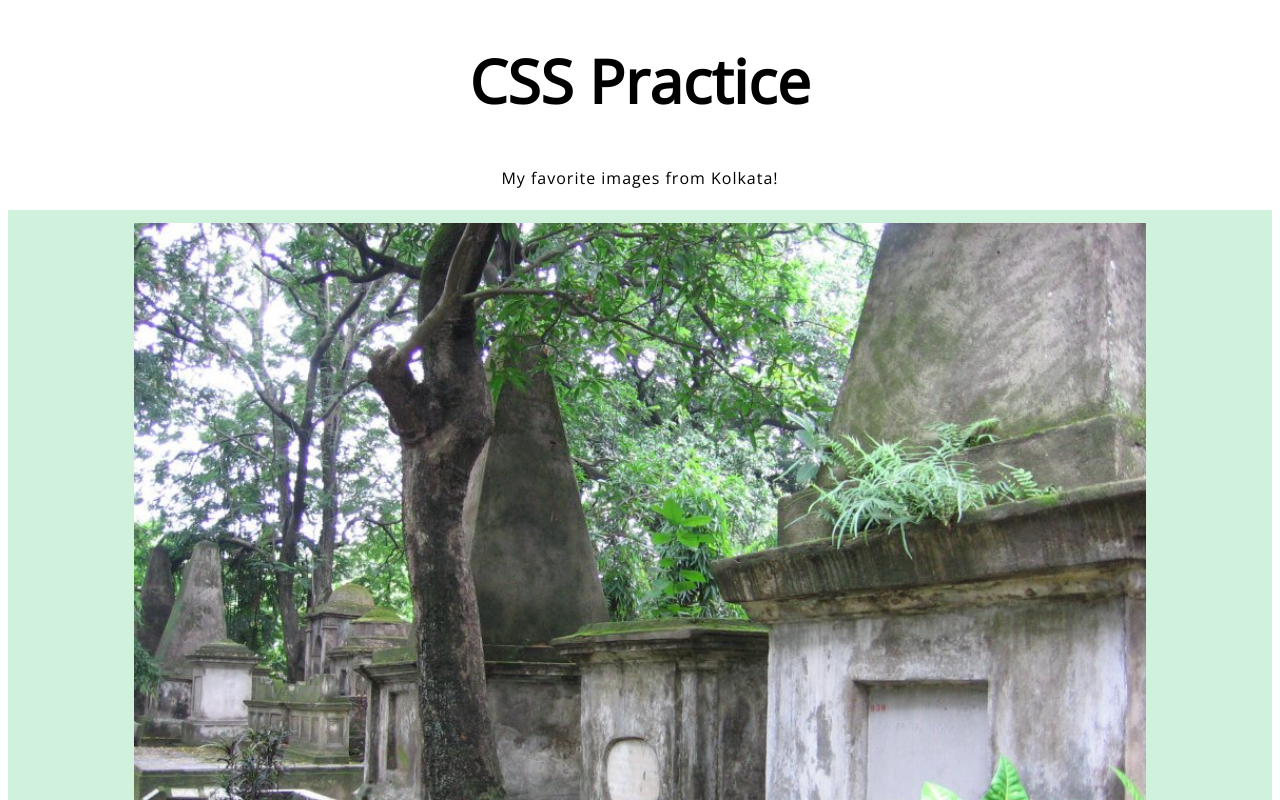
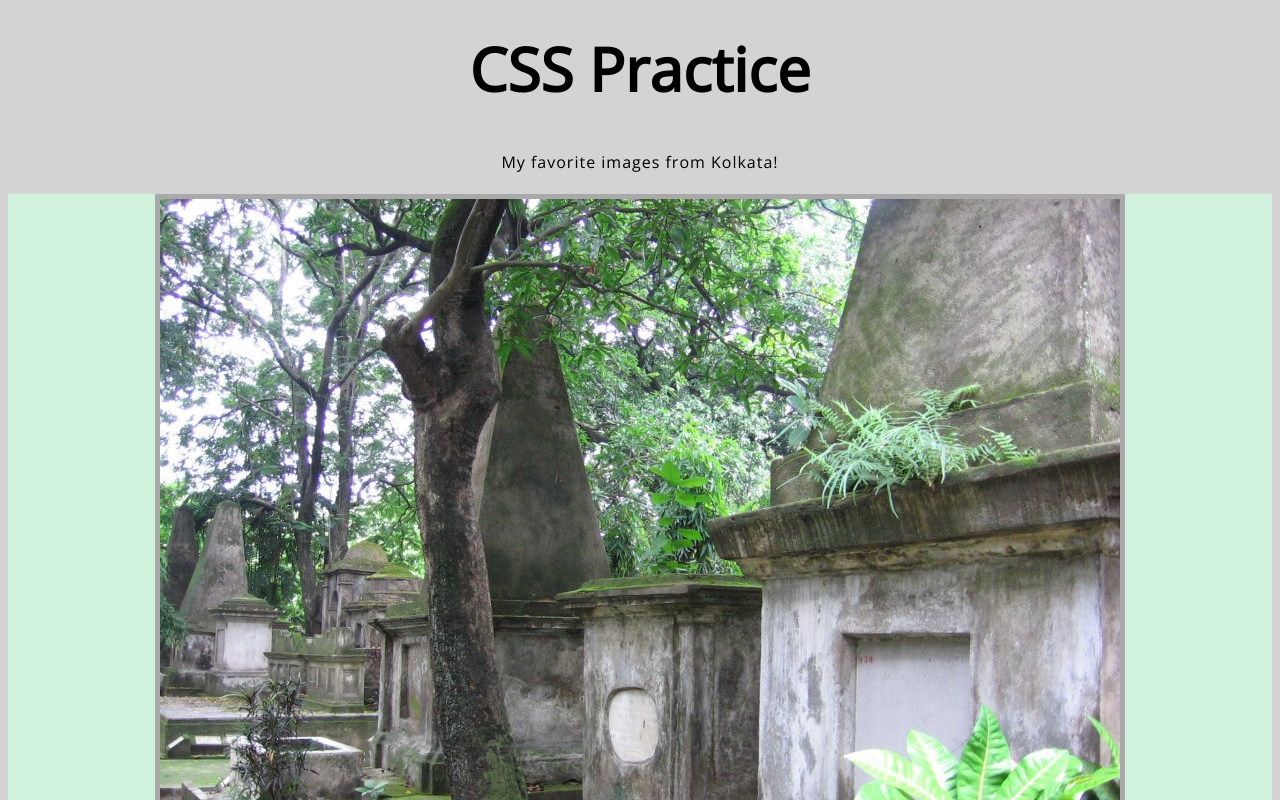
Before and after one commit to seligmar/moreCSSPractice, a plain HTML site: page index.html in a window 1280 px wide. Shown: the top 800 px of the page. Drawn offline with nearby package versions, Linux system fonts and the light colour scheme.

Commit message:
added to readme

```diff
--- a/index.css
+++ b/index.css
@@ -1,13 +1,18 @@
-body {
+html {
   font-size: 12px; /* px means "pixels": the base font size is now 10 pixels high  */
   font-family: 'Open Sans', sans-serif; /* this should be the rest of the output you got from Google fonts */
-  /* color: white;
-  background-color: #992b2b; */
+}
+
+body {
+  background: lightgray;
 }
 
 h1 {
   font-size: 60px;
   text-align: center;
+  margin: 0;
+  padding: 20px 0;
+  color: black;
 }
 
 p,
@@ -19,8 +24,12 @@ li {
 }
 
 img {
-  width: 80%;
-  margin: 1% 10% 1% 10%;
+  /* width: 80%;
+  margin: 1% 10% 1% 10%; */
+  /* both above and below center the image  */
+  display: block;
+  margin: 1% auto;
+  border: 5px solid darkgrey;
 }
 
 .tomb-img {
```
Also changed, not shown: 1 other file.
